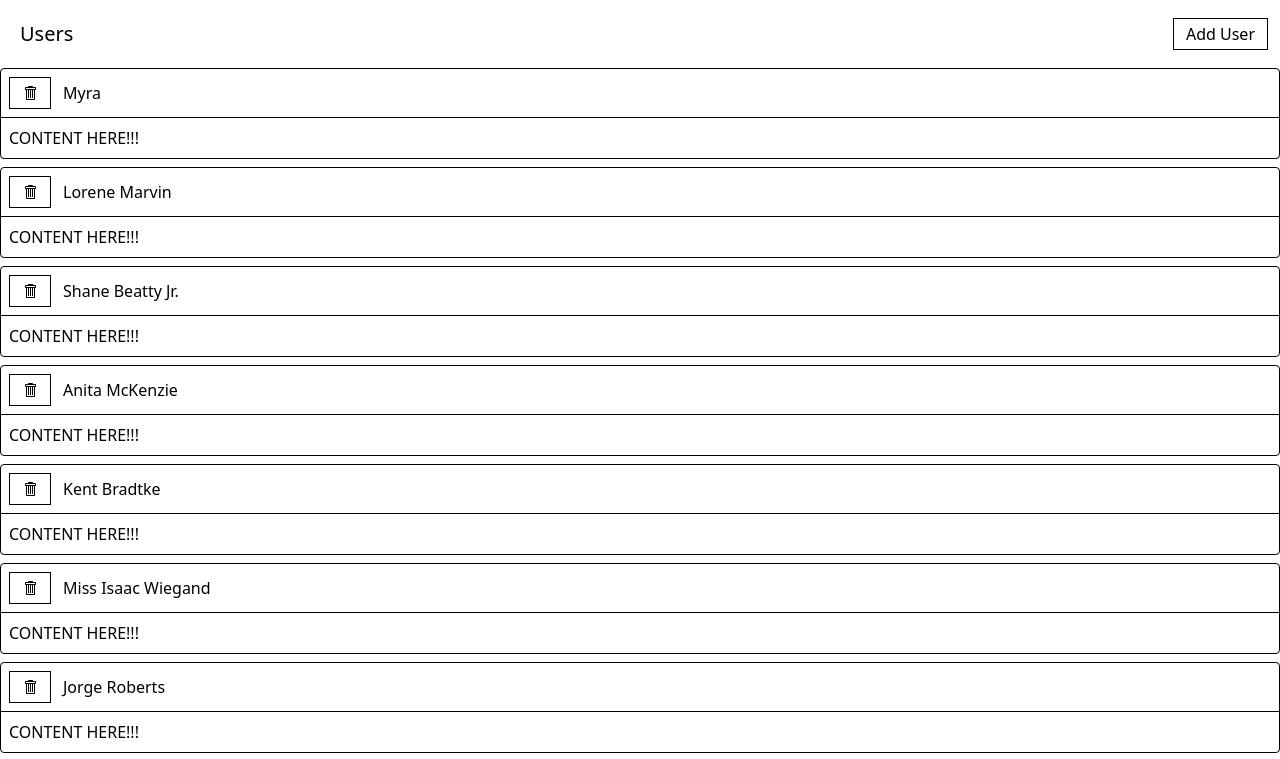
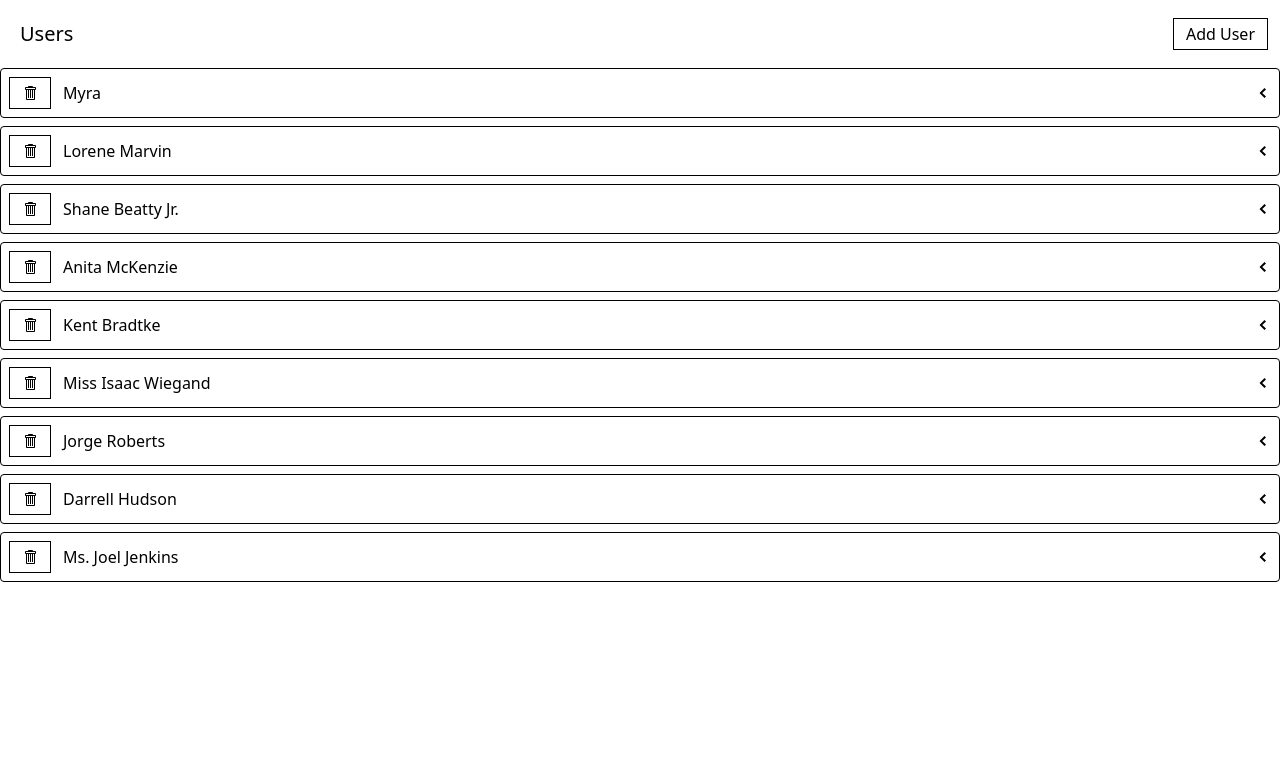
Before and after one commit to numberwang55/media, a React app: page / in a window 1280 px wide. Shown: the top 759 px of the page. Built offline with nearby package versions, Linux system fonts and the light colour scheme; data requests are answered from the project's data file; the HTML template or start-up script is replaced by a standard one.

Commit message:
wrapping up ExpandablePanel component

```diff
--- a/src/components/ExpandablePanel.js
+++ b/src/components/ExpandablePanel.js
@@ -1,14 +1,26 @@
+import {useState} from 'react'
+import {GoChevronDown, GoChevronLeft} from "react-icons/go";
+
 export default function ExpandablePanel({header, children}) {
+  const [expanded, setExpanded] = useState(false)
+
+  const handleClick = () => {
+    setExpanded(!expanded)
+  }
+
   return (
     <div className="mb-2 border rounded">
-      <div className="flex p-2 justify-between items-center cursor-pointer">
+      <div className="flex p-2 justify-between items-center">
         <div className="flex flex-row items-center justify-between">
           {header}
         </div>
+        <div className="cursor-pointer" onClick={handleClick}>
+          {expanded ? <GoChevronDown/> : <GoChevronLeft/>}
+        </div>
       </div>
-      <div className="p-2 border-t">
+      {expanded && <div className="p-2 border-t">
         {children}
-      </div>
+      </div>}
     </div>
   )
 }
--- a/src/components/UsersListItem.js
+++ b/src/components/UsersListItem.js
@@ -13,7 +13,7 @@ export default function UsersListItem({user}) {
   }
 
   const header = <>
-    <Button className="mr-3" loading={isLoading} onClick={handleClick}>
+    <Button className="mr-3 cursor-pointer" loading={isLoading} onClick={handleClick}>
       <GoTrashcan/>
     </Button>
     {error && <div>Error deleting user</div>}
```
